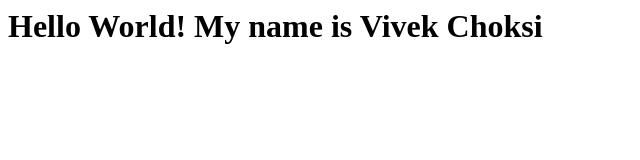
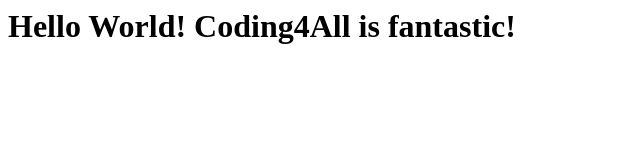
Before and after one commit to atirabagwan/website, a plain HTML site: page index.html in a window 1280 px wide. Shown: the whole page, without its empty margins (0-640 px from the left). Drawn offline with Linux system fonts and the light colour scheme.

Commit message:
updated index.html

```diff
--- a/index.html
+++ b/index.html
@@ -3,6 +3,6 @@
     <title>My first website</title>
   </head>
   <body>
-    <h1>Hello World! My name is Vivek Choksi </h1> <!-- student can write whatever they want to write. This is dummy text -->
+    <h1>Hello World! Coding4All is fantastic! </h1> <!-- student can write whatever they want to write. This is dummy text -->
   </body>
 </html>
```
